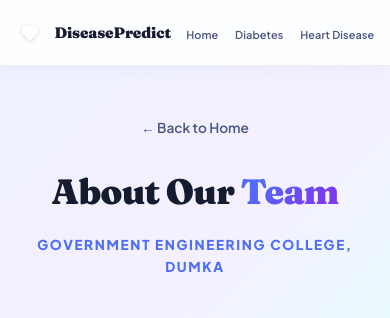
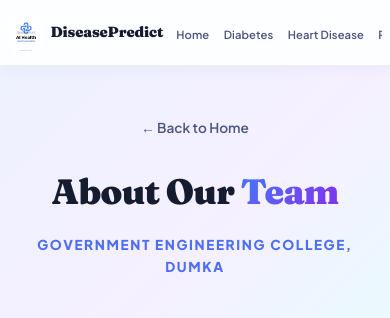
Before and after one commit to techforgeaisolution-star/health, a Flask app: page /about in a window 390 px wide. Shown: the top 318 px of the page. Run offline with Flask 3, Linux system fonts and the light colour scheme; parts of the project's set-up code (start-up, migrations or seed data) failed here and were passed over.

Commit message:
Initial commit

```diff
--- a/static/css/main.css
+++ b/static/css/main.css
@@ -782,19 +782,22 @@ footer {
     transform: none;
     flex-direction: row;
     padding: 0;
-    gap: 0.15rem;
+    gap: 0.1rem;
     background: none;
     backdrop-filter: none;
     border: none;
     width: auto;
     display: flex;
     margin-left: auto;
+    overflow-x: auto;
+    scrollbar-width: none;
+    -ms-overflow-style: none;
   }
+  .nav-links::-webkit-scrollbar { display: none; }
 
-  .nav-links.active { transform: translateX(0); }
   .nav-links a {
-    font-size: 0.68rem;
-    padding: 0.35rem 0.45rem;
+    font-size: 0.7rem;
+    padding: 0.35rem 0.4rem;
     width: auto;
     text-align: left;
     white-space: nowrap;
@@ -803,11 +806,11 @@ footer {
   .hero h1    { font-size: 2.4rem; }
   .result-actions { flex-direction: column; }
   nav {
-    padding: 0 0.75rem;
+    padding: 0 0.5rem;
     justify-content: space-between;
-    gap: 0.5rem;
+    gap: 0.4rem;
   }
-  .nav-logo { font-size: 0.95rem; gap: 0.4rem; }
+  .nav-logo { font-size: 0.92rem; gap: 0.4rem; flex-shrink: 0; }
   .nav-logo-icon { width: 30px; height: 30px; }
 }
 
--- a/templates/about.html
+++ b/templates/about.html
@@ -9,12 +9,12 @@
 <body>
   <nav>
     <a href="/" class="nav-logo">
-      <div class="nav-logo-icon">
-        <svg viewBox="0 0 24 24" fill="white" style="width:20px;height:20px;"><path d="M12 21.35l-1.45-1.32C5.4 15.36 2 12.28 2 8.5 2 5.42 4.42 3 7.5 3c1.74 0 3.41.81 4.5 2.09C13.09 3.81 14.76 3 16.5 3 19.58 3 22 5.42 22 8.5c0 3.78-3.4 6.86-8.55 11.54L12 21.35z"/></svg>
-      </div>
-      <span>DiseasePredict</span>
+      <span class="nav-logo-icon">
+        <img src="{{ url_for('static', filename='images.png') }}" alt="Logo">
+      </span>
+      DiseasePredict
     </a>
-    <button class="nav-toggle" id="navToggle">
+    <button class="nav-toggle" id="navToggle" aria-label="Menu">
       <span></span><span></span><span></span>
     </button>
     <ul class="nav-links" id="navLinks">
```
